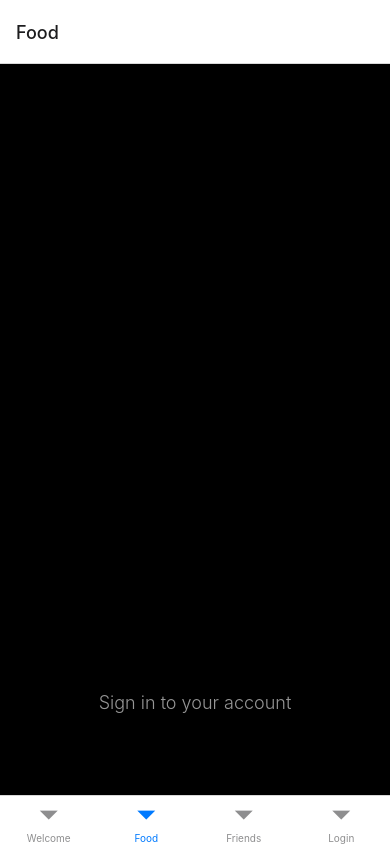
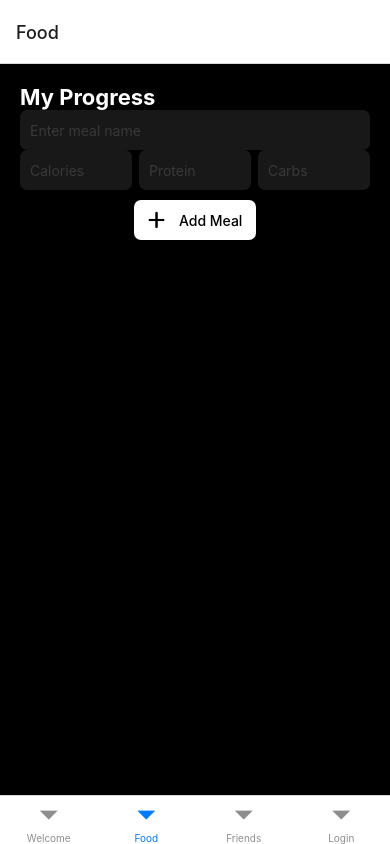
Before and after one commit to bnpm63/smartplate, a React Native app in the folder smartplate/: screen /Food in a window 390 px wide. Built offline with nearby package versions, Linux system fonts and the light colour scheme.

Commit message:
added food functionality

```diff
--- a/smartplate/food.tsx
+++ b/smartplate/food.tsx
@@ -1,51 +1,165 @@
-import React from 'react';
-import {StyleSheet, View, Text, Pressable, Image, TouchableHighlight} from 'react-native';
+import React, { useState } from 'react';
+import { StyleSheet, View, Text, TextInput, TouchableOpacity, FlatList, Image } from 'react-native';
 
+interface Task {
+  meal: string;
+  cal: number;
+  pro: number;
+  carb: number;
+}
 
+const Food: React.FC = () => {
+  const [meal, setMeal] = useState<string>('');
+  const [cal, setCal] = useState<number | ''>('');
+  const [pro, setPro] = useState<number | ''>('');
+  const [carb, setCarb] = useState<number | ''>('');
+  const [tasks, setTasks] = useState<Task[]>([]);
 
+  const addTask = () => {
+    if (meal.length <= 30 && typeof cal === 'number' && typeof pro === 'number' && typeof carb === 'number') {
+      setTasks([...tasks, { meal, cal, pro, carb }]);
+      setMeal('');
+      setCal('');
+      setPro('');
+      setCarb('');
+    } else {
+      alert('All fields should be properly filled. Meal should be less than 30 characters. Calories, Protein, and Carbs should be numbers.');
+    }
+  };
 
-const Food = () => {
+  const handleNumericInput = (value: string, setter: React.Dispatch<React.SetStateAction<number | ''>>) => {
+    if (!value) {
+      setter('');
+    } else {
+      const num = parseInt(value);
+      if (!isNaN(num)) {
+        setter(num);
+      }
+    }
+  };
+
   return (
     <View style={styles.container}>
-        <View style={styles.container_1}>
-            <View style={{flex: 1}}></View>
+      <View style={styles.form}>
+        <Text style={styles.header}>
+              My Progress
+        </Text>
+        <TextInput
+          style={styles.input}
+          placeholder="Enter meal name"
+          placeholderTextColor="#393939"
+          value={meal}
+          onChangeText={setMeal}
+          maxLength={30}
+        />
+        <View style={styles.nutrientsRow}>
+          <TextInput
+            style={styles.nutrientInput}
+            placeholder="Calories"
+            placeholderTextColor="#393939"
+            value={cal.toString()}
+            onChangeText={(text) => handleNumericInput(text, setCal)}
+            keyboardType="numeric"
+          />
+          <TextInput
+            style={styles.nutrientInput}
+            placeholder="Protein"
+            placeholderTextColor="#393939"
+            value={pro.toString()}
+            onChangeText={(text) => handleNumericInput(text, setPro)}
+            keyboardType="numeric"
+          />
+          <TextInput
+            style={styles.nutrientInput}
+            placeholder="Carbs"
+            placeholderTextColor="#393939"
+            value={carb.toString()}
+            onChangeText={(text) => handleNumericInput(text, setCarb)}
+            keyboardType="numeric"
+          />
+        </View>
+        <TouchableOpacity style={styles.addMealButton} onPress={addTask}>
+          <Image source={require('../smartplate/assets/plus-solid 2.png')} style={{height: 17.5, width: 17.5}} />
+          <Text style={styles.buttonText}>Add Meal</Text>
+        </TouchableOpacity>
+        <FlatList
+          data={tasks}
+          renderItem={({ item }) => (
+            <View style={styles.taskItem}>
+              <Text>Meal: {item.meal}</Text>
+              <Text>Calories: {item.cal}</Text>
+              <Text>Protein: {item.pro}</Text>
+              <Text>Carbohydrates: {item.carb}</Text>
+            </View>
+          )}
+          keyExtractor={(item, index) => index.toString()}
+          style={{flex:1}}
+        />
+      </View>
       <View style={{flex: 1}}>
-                <View style={{alignItems: 'center', justifyContent: 'space-around', flex: 1}}>
-                    <Text style={{fontSize: 35, fontWeight: 'bold', textAlign: 'center'}}>
-                        Healthy habits begin here
-                    </Text>
-                    <Text style={{fontSize: 18, fontWeight: '300', textAlign: 'center', color: '#969696'}}>
-                        Sign in to your account
-                    </Text>
-                </View>
-                <View style={{}}>
 
       </View>
-
-            </View>
-        </View>
-
     </View>
   );
 };
 
-
 const styles = StyleSheet.create({
   container: {
+    padding: 20,
     backgroundColor: 'black',
     flex: 1,
   },
-
- container_1: {
-   flexDirection: 'column',
-   flex: 10,
-   marginTop: 75,
-   marginBottom: 30,
-   marginLeft: 30,
-   marginRight: 30,
+  header: {
+    color: 'white',
+    fontSize: 22,
+    fontWeight: 'bold',
    },
 
+
+  input: {
+    borderRadius: 7,
+    padding: 10,
+    backgroundColor: '#181818',
+    height: 40,
+  },
+  nutrientsRow: {
+    flexDirection: 'row',
+    justifyContent: 'space-between',
+    marginBottom: 10,
+  },
+  nutrientInput: {
+    borderRadius: 7,
+    padding: 10,
+    backgroundColor: '#181818',
+    color: 'white',
+    height: 40,
+
+    width: '32%',
+  },
+  addMealButton: {
+    width: '35%',
+    height: 40,
+    flexDirection: 'row',
+    borderRadius: 7,
+    justifyContent: 'space-evenly',
+    alignItems: 'center',
+    backgroundColor: 'white',
+    marginBottom: 10,
+    alignSelf: 'center',
+  },
+  buttonText: {
+    color: 'black',
+    fontWeight: '500',
+    fontSize: 14,
+  },
+  taskItem: {
+    marginBottom: 10,
+  },
+  form: {
+    justifyContent: 'space-evenly',
+    flexDirection: 'column',
+    flex: 1,
+  }
 });
 
-
 export default Food;
--- a/smartplate/login.tsx
+++ b/smartplate/login.tsx
@@ -11,21 +11,21 @@ const Login = () => {
             <View style={{flex: 1}}></View>
             <View style={{flex: 1}}>
                 <View style={{alignItems: 'center', justifyContent: 'space-around', flex: 1}}>
-                    <Text style={{fontSize: 35, fontWeight: 'bold', textAlign: 'center'}}>
+                    <Text style={{fontSize: 35, fontWeight: 'bold', textAlign: 'center', color: 'white'}}>
                         Healthy habits begin here
                     </Text>
-                    <Text style={{fontSize: 18, fontWeight: '300', textAlign: 'center', color: '#969696'}}>
+                    <Text style={{fontSize: 18, fontWeight: '600', textAlign: 'center', color: '#969696'}}>
                         Sign in to your account
                     </Text>
                 </View>
                 <View style={{alignItems: 'center', justifyContent: 'space-around', flex: 1}}>
                     <View style={styles.login_button}>
-                        <Image source={require('../smartplate/assets/free-google-1772223-1507807.webp')} style={{}} />
-                        <Text style={{color: '#EDEDED', fontSize: 13, fontWeight: '300'}}> Sign in with Google</Text>
+                        <Image source={require('../smartplate/assets/free-google-1772223-1507807.webp')} style={{height: 20, width: 20, marginRight: 5}} />
+                        <Text style={{color: '#EDEDED', fontSize: 14, fontWeight: '500'}}> Sign in with Google</Text>
                     </View>
                     <View style={styles.login_button}>
-                        <Image source={require('../smartplate/assets/user-solid.svg')} style={{}} />
-                        <Text style={{color: '#EDEDED', fontSize: 13, fontWeight: '300'}}> Sign in with Google</Text>
+                        <Image source={require('../smartplate/assets/user-solid.svg')} style={{height: 15, width: 15}} />
+                        <Text style={{color: '#EDEDED', fontSize: 14, fontWeight: '500'}}> Continue as Guest</Text>
                     </View>
                 </View>
 
@@ -56,7 +56,10 @@ const styles = StyleSheet.create({
     backgroundColor: '#1D1D1D',
     justifyContent: 'center',
     alignItems: 'center',
+    flexDirection: 'row',
     borderRadius: 7,
+    width: '100%',
+    height: '32%',
  },
 
 });
```
Also changed, not shown: smartplate/assets/plus-solid 2.png (added). Lines whose indentation alone changed are shown as unchanged.
